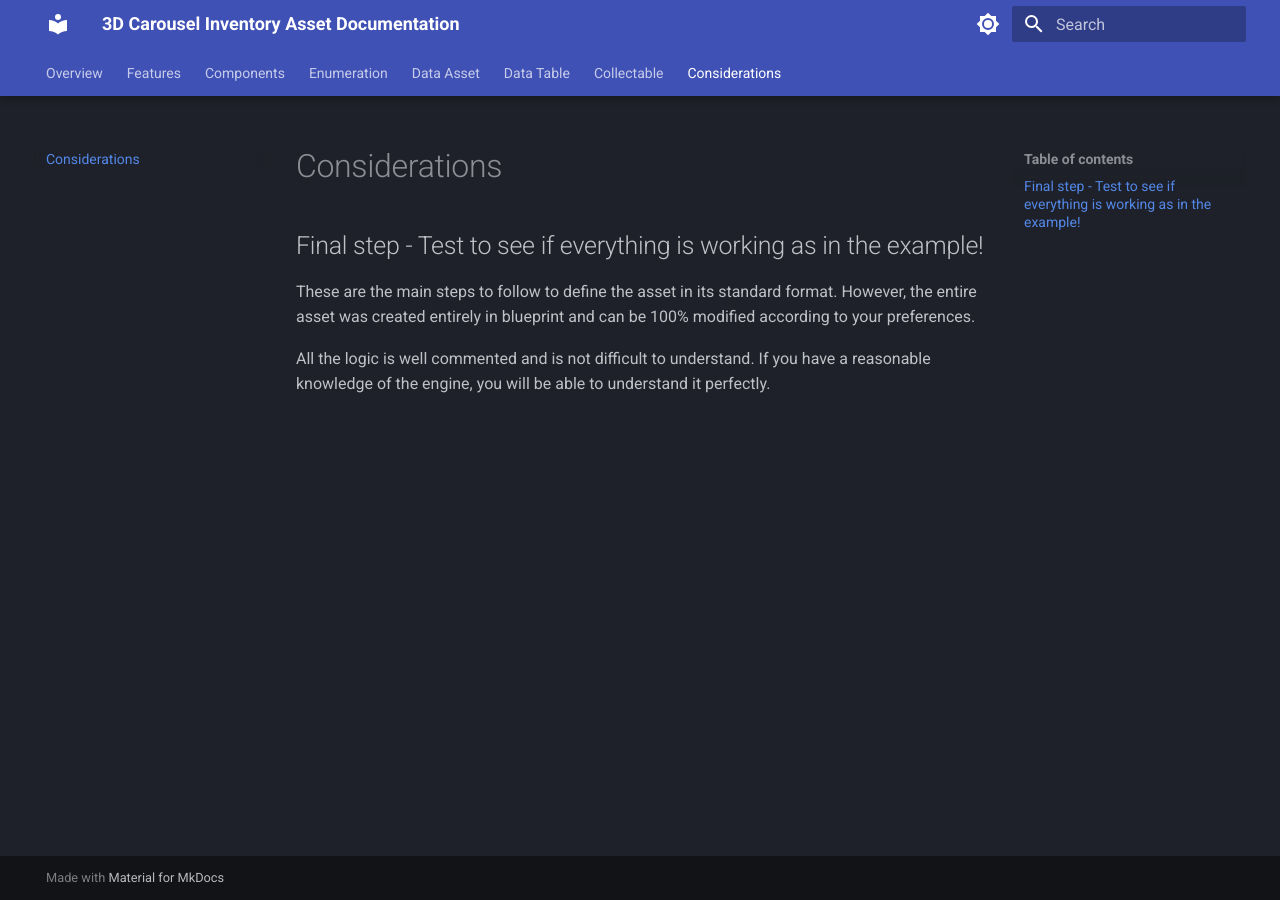
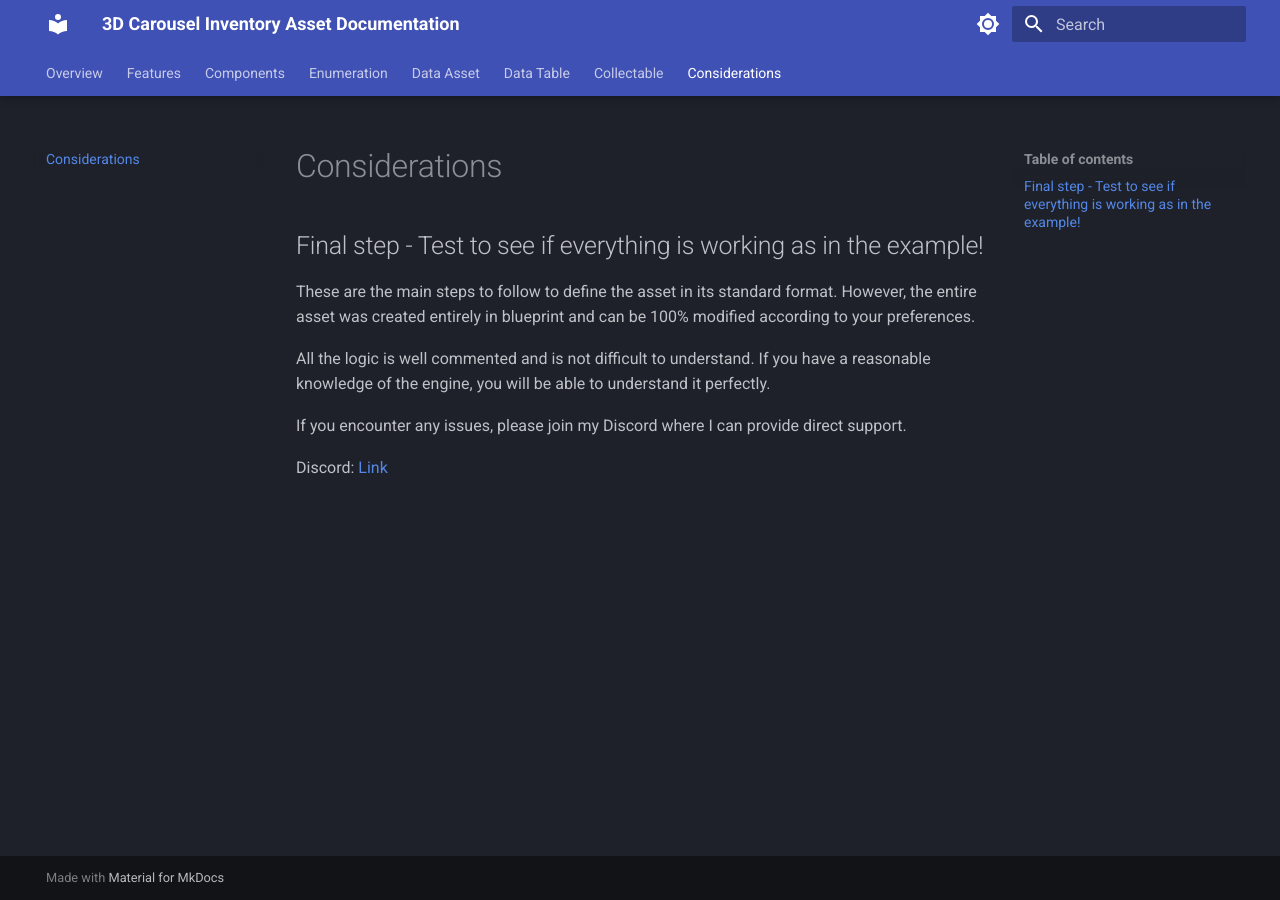
Before and after one commit to SoupStem/3D-Carousel-Inventory-Asset, an MkDocs documentation site: the page built from docs/how-to-use/considerations.md, in a window 1280 px wide. Built offline with MkDocs 1.6.1 and Material for MkDocs 9.7.7, drawn with Linux system fonts in a browser that asks for light colours.

Commit message:
Update docs, add discord link

```diff
--- a/docs/how-to-use/considerations.md
+++ b/docs/how-to-use/considerations.md
@@ -3,3 +3,7 @@
 These are the main steps to follow to define the asset in its standard format. However, the entire asset was created entirely in blueprint and can be 100% modified according to your preferences.
 
 All the logic is well commented and is not difficult to understand. If you have a reasonable knowledge of the engine, you will be able to understand it perfectly.
+
+If you encounter any issues, please join my Discord where I can provide direct support.
+
+Discord: [Link](https://discord.gg/ugQYPv9w2Y)
--- a/mkdocs.yml
+++ b/mkdocs.yml
@@ -27,7 +27,7 @@ nav:
   - Overview: index.md
   - Features: features.md
   - Components:
-      - Components Overview: how-to-use/components.md
+      - Locate: how-to-use/components.md
       - Properties: how-to-use/property.md
   - Enumeration: how-to-use/enumeration.md
   - Data Asset: how-to-use/dataasset.md
```
